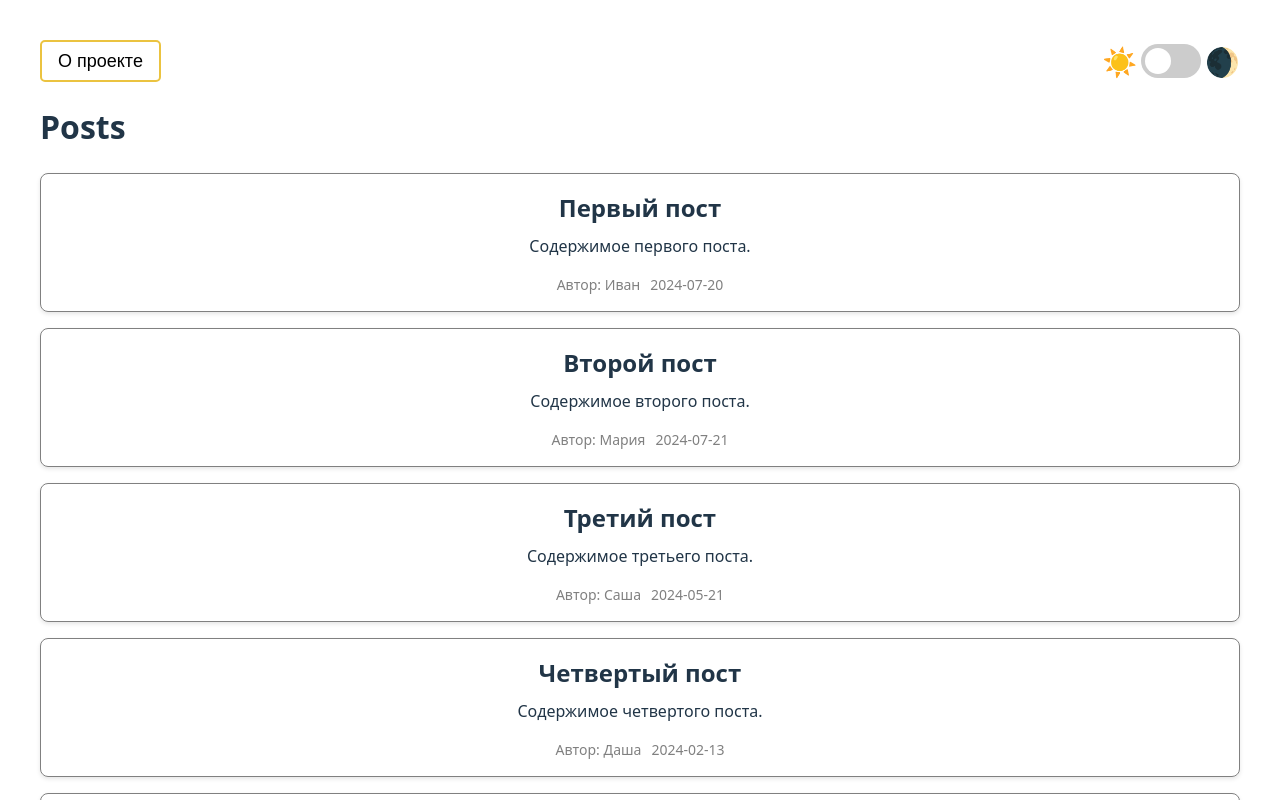
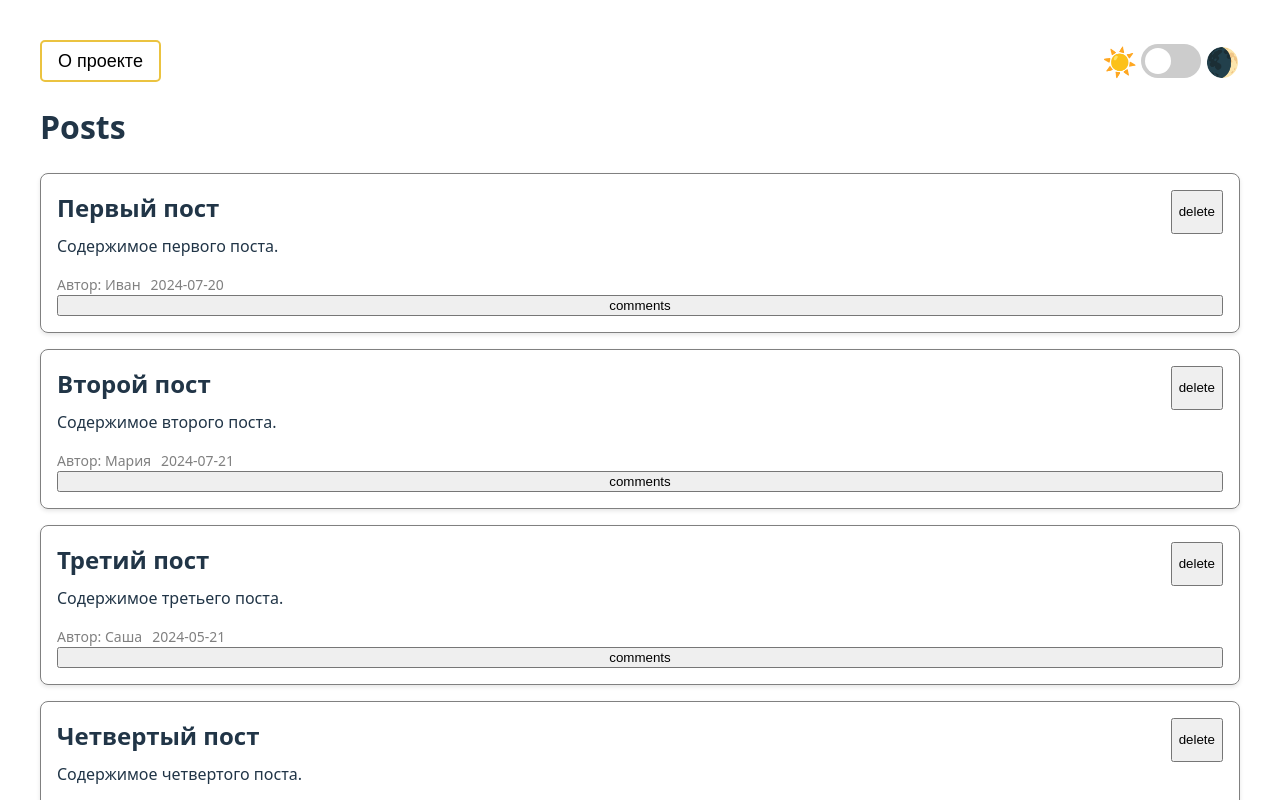
Before and after one commit to SetsunaFs1/posts-app, a React (Vite) app: page / in a window 1280 px wide. Shown: the top 800 px of the page. Built offline with nearby package versions, Linux system fonts and the light colour scheme.

Commit message:
homework-1

```diff
--- a/src/app/App.tsx
+++ b/src/app/App.tsx
@@ -1,13 +1,14 @@
 import styles from "./App.module.css";
 import { useTheme } from "../shared/lib/theme/useTheme";
 import MainLayout from "../shared/layouts/MainLayout";
+import PostList from "../widgets/PostList/PostList";
 
 export default function App() {
   const { theme } = useTheme();
 
   return (
     <div className={theme === "light" ? `${styles.light}` : `${styles.dark}`}>
-      <MainLayout />
+      <MainLayout children={<PostList />} />
     </div>
   );
 }
--- a/src/entities/post/ui/PostCard.module.css
+++ b/src/entities/post/ui/PostCard.module.css
@@ -4,7 +4,14 @@
     padding: 16px;
     margin: 16px 0;
     box-shadow: 0 2px 4px rgba(0, 0, 0, 0.1);
-    text-align: center;
+    display: flex;
+    flex-direction: column;
+    /* text-align: center; */
+}
+
+.titleLayout {
+    display: flex;
+    justify-content: space-between;
 }
 
 .title {
--- a/src/entities/post/ui/PostCard.tsx
+++ b/src/entities/post/ui/PostCard.tsx
@@ -5,12 +5,16 @@ function PostCard(props: ICardProps) {
   const { id, title, content, author, date } = props.post;
   return (
     <div id={id} className={styles.post}>
-      <h2 className={styles.title}>{title}</h2>
+      <div className={styles.titleLayout}>
+        <h2 className={styles.title}>{title}</h2>
+        <button>delete</button>
+      </div>
       <p className={styles.content}>{content}</p>
       <div className={styles.description}>
         <span className={styles.author}>Автор: {author}</span>
         <span className={styles.date}>{date}</span>
       </div>
+      <button className={styles.button}>comments</button>
     </div>
   );
 }
--- a/src/shared/layouts/MainLayout.tsx
+++ b/src/shared/layouts/MainLayout.tsx
@@ -1,12 +1,12 @@
 import Footer from "../../widgets/LayoutFooter/Footer";
 import Header from "../../widgets/LayoutHeader/Header";
-import PostList from "../../widgets/PostList/PostList";
+import type { MainLayoutProps } from "./MainLayoutType";
 
-export default function MainLayout() {
+export default function MainLayout({ children }: MainLayoutProps) {
   return (
     <>
       <Header />
-      <PostList />
+      <main>{children}</main>
       <Footer />
     </>
   );
--- /dev/null
+++ b/src/shared/layouts/MainLayoutType.ts
@@ -0,0 +1,5 @@
+import type { ReactNode } from "react";
+
+export type MainLayoutProps = {
+  children: ReactNode;
+}
```
